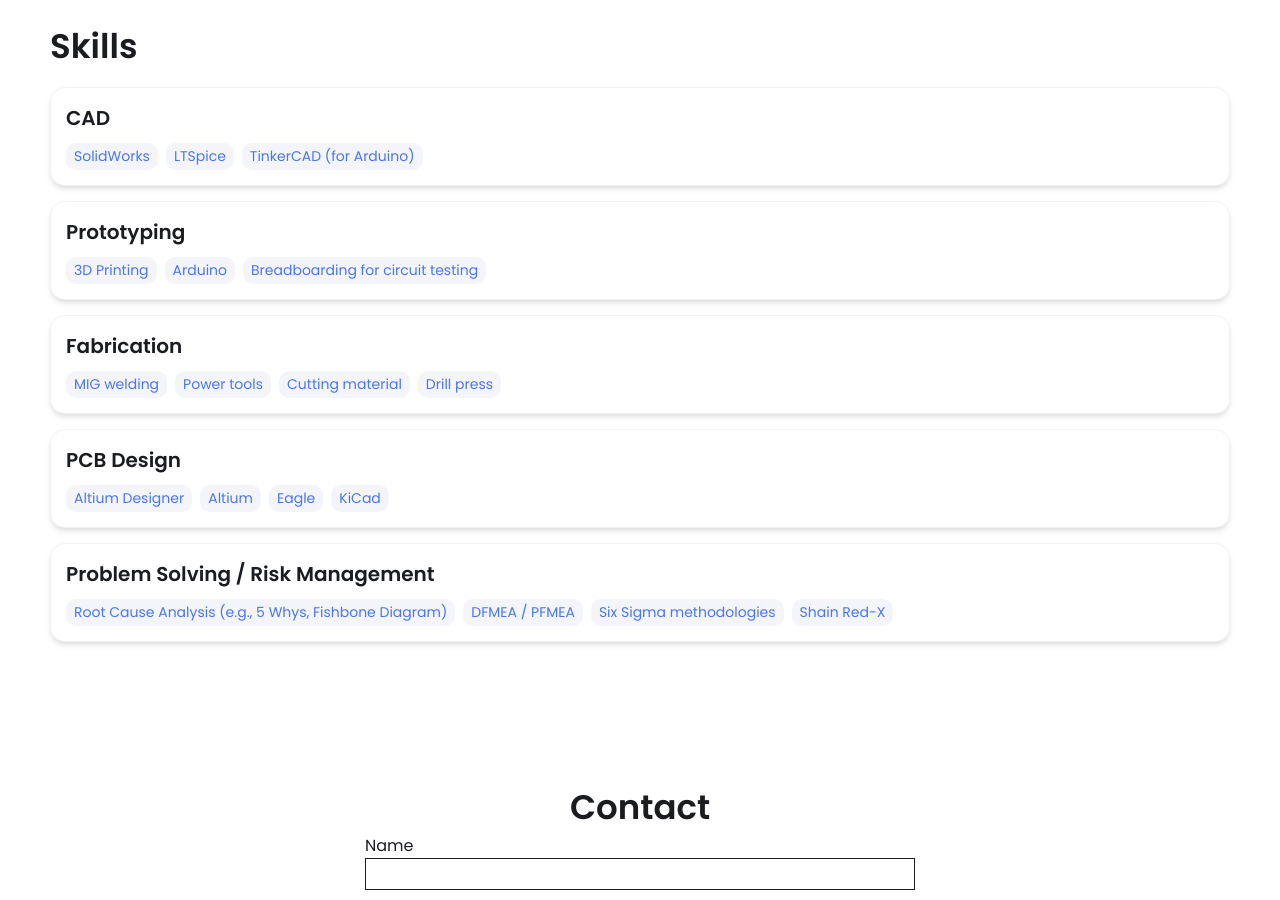
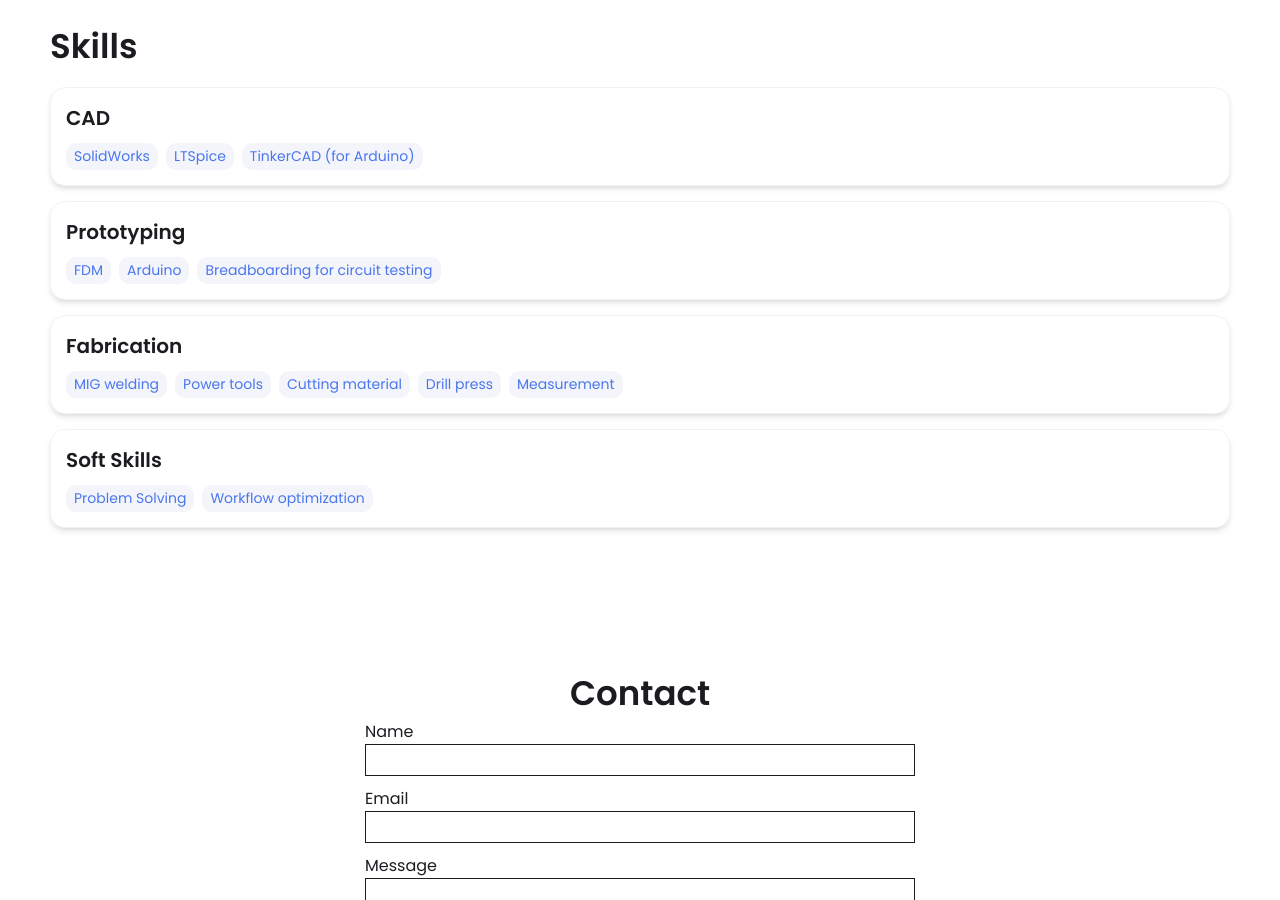
Before and after one commit to loganpreid/loganpreid.github.io, a Jekyll site: the page built from index.html, in a window 1280 px wide and 900 px high, scrolled down 1605 px. Built offline with Jekyll 4.4.1, drawn with Linux system fonts in a browser that asks for light colours.

Commit message:
Update _config.yml

```diff
--- a/_config.yml
+++ b/_config.yml
@@ -52,7 +52,7 @@ skills:
     - TinkerCAD (for Arduino)
   - category: Prototyping
     tools:
-    - 3D Printing
+    - FDM
     - Arduino
     - Breadboarding for circuit testing
 
@@ -62,18 +62,11 @@ skills:
     - Power tools
     - Cutting material
     - Drill press
-  - category: PCB Design
+    - Measurement
+  - category: Soft Skills
     tools:
-    - Altium Designer
-    - Altium
-    - Eagle
-    - KiCad
-  - category: Problem Solving / Risk Management
-    tools:
-    - Root Cause Analysis (e.g., 5 Whys, Fishbone Diagram)
-    - DFMEA / PFMEA
-    - Six Sigma methodologies
-    - Shain Red-X
+    - Problem Solving
+    - Workflow optimization
 
 
 # Contact Form Setup. Setup an account and copy over the key. When someone fills out the form, it will be received in your email.
```
